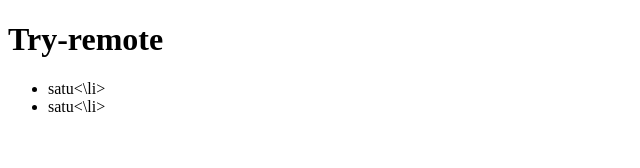
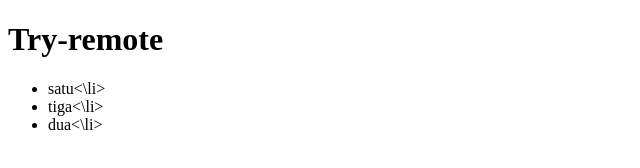
Before and after one commit to meakutamvan/try-remote, a plain HTML site: page index.html in a window 1280 px wide. Shown: the full height of the page, 0-640 px from the left. Drawn offline with Linux system fonts and the light colour scheme.

Commit message:
Update index.html

```diff
--- a/index.html
+++ b/index.html
@@ -10,7 +10,8 @@
     <h1>Try-remote</h1>
     <ul>
         <li>satu<\li>
-        <li>satu<\li>
+        <li>tiga<\li>
+        <li>dua<\li>
     </ul>
 
 </body>
```
